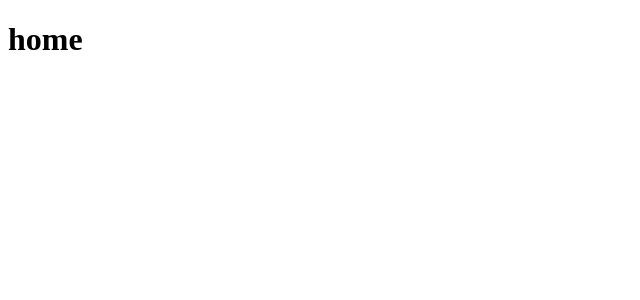
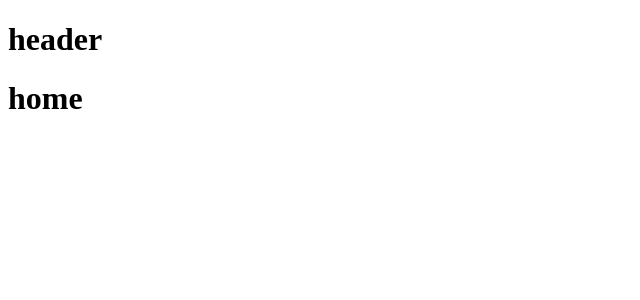
Before and after one commit to herzorf/herzorf, a Vue app: page / in a window 1280 px wide. Shown: the top 300 px of the page, without its empty margins (0-640 px from the left). Built offline with nearby package versions, Linux system fonts and the light colour scheme.

Commit message:
添加heaer文件

```diff
--- /dev/null
+++ b/src/components/header/header.vue
@@ -0,0 +1,3 @@
+<template>
+    <h1>header</h1>
+</template>
--- a/src/pages/home/home.vue
+++ b/src/pages/home/home.vue
@@ -1,9 +1,11 @@
 <template>
     <div>
+        <Header />
         <h1>home</h1>
     </div>
 </template>
 
 <script setup lang="ts" name="home">
+import Header from '@/components/header/header.vue';
 
 </script>
```
